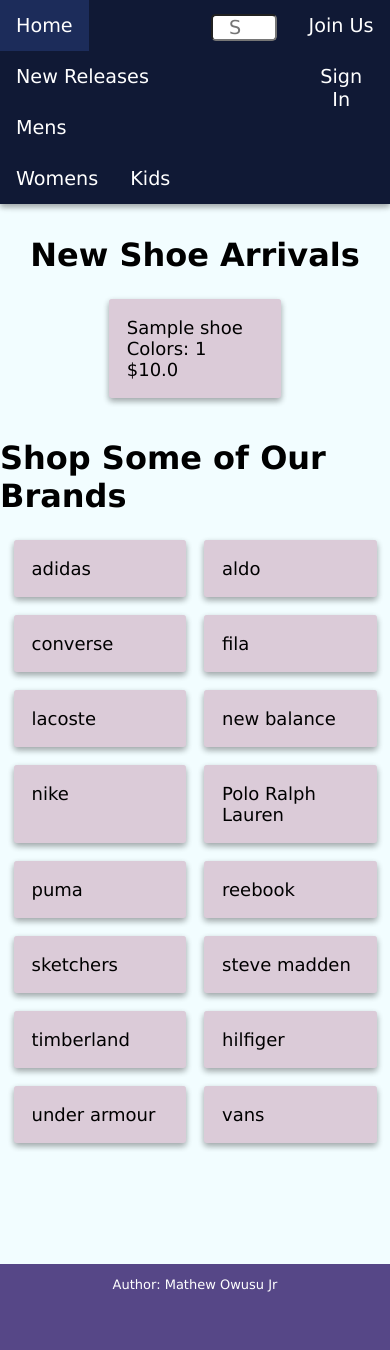
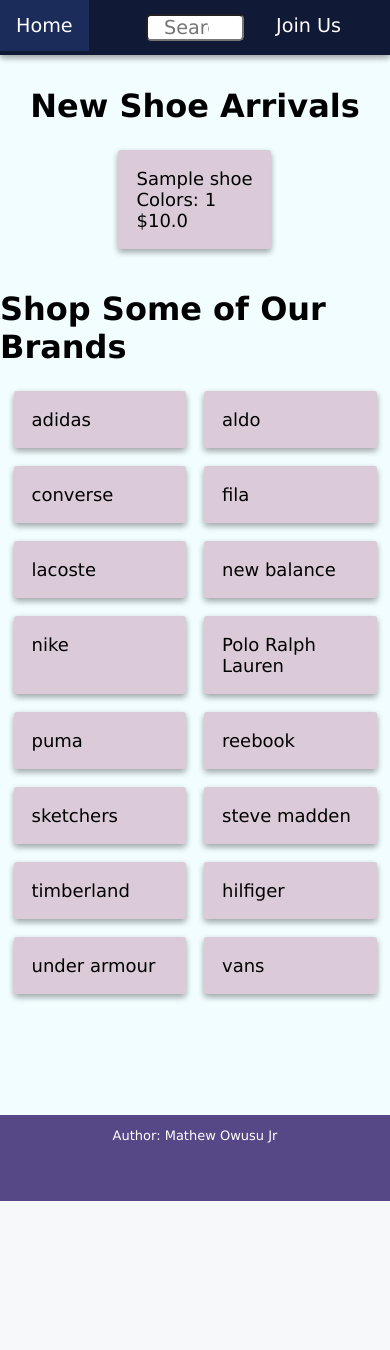
Before and after one commit to mkowusujr/sneakerhead-shoe-estore, a Flask app: page /home in a window 390 px wide. After the commit the page ends 1201 px from the top, so only its background shows below. Run offline with Flask 2, Linux system fonts and the light colour scheme; tables that the repository leaves empty hold one stand-in row (values such as "Sample post"); parts of the project's set-up code (start-up, migrations or seed data) failed here and were passed over.

Commit message:
made home page new arrivals responsive on mobile

```diff
--- a/website/static/dist/main.css
+++ b/website/static/dist/main.css
@@ -43,7 +43,8 @@
 .nav-bar {
   box-shadow: rgba(0, 0, 0, 0.16) 0px 3px 6px, rgba(0, 0, 0, 0.23) 0px 3px 6px;
   background-color: #101935;
-  width: 100%;
+  width: 100vw;
+  height: 55px;
   overflow: hidden;
   font-size: larger;
   position: -webkit-sticky;
@@ -53,7 +54,7 @@
 .nav-bar ul {
   list-style-type: none;
   display: grid;
-  grid-template-columns: 50vw auto auto;
+  grid-template-columns: auto auto auto;
 }
 .nav-bar ul li {
   float: left;
@@ -75,6 +76,17 @@
 }
 .nav-bar .nav-block {
   justify-self: end;
+}
+.nav-bar nav-icon {
+  display: none;
+}
+@media screen and (max-width: 1220px) {
+  .nav-bar {
+    display: flex;
+  }
+  .nav-bar .links {
+    display: none;
+  }
 }
 
 footer {
@@ -134,7 +146,7 @@
   padding-left: 1em;
 }
 
-.item-card {
+.item-card, .arrival-card {
   display: block;
   background-color: #DBCBD8;
   text-align: left;
@@ -146,13 +158,32 @@
   box-shadow: rgba(0, 0, 0, 0.16) 0px 3px 6px, rgba(0, 0, 0, 0.23) 0px 3px 6px;
 }
 @media only screen and (max-width: 900px) {
-  .item-card {
+  .item-card, .arrival-card {
     width: 35vw;
     margin: 0.5em;
   }
 }
-.item-card:hover, .item-card:active {
+.item-card:hover, .arrival-card:hover, .item-card:active, .arrival-card:active {
   background-color: #d1a4ca;
+}
+
+.arrival-card {
+  width: 10vw;
+}
+@media screen and (max-width: 700px) {
+  .arrival-card {
+    width: 15vw;
+  }
+}
+@media screen and (max-width: 500px) {
+  .arrival-card {
+    width: 20vw;
+  }
+}
+@media screen and (max-width: 500px) {
+  .arrival-card {
+    width: 30vw;
+  }
 }
 
 .collections, .colors-grid, .brand-collections {
@@ -238,6 +270,16 @@
 .new-arrivals ul {
   display: grid;
   grid-template-columns: auto auto auto auto auto;
+}
+@media screen and (max-width: 700px) {
+  .new-arrivals ul {
+    grid-template-columns: auto auto auto;
+  }
+}
+@media screen and (max-width: 400px) {
+  .new-arrivals ul {
+    grid-template-columns: auto auto;
+  }
 }
 
 .pagination {
--- a/website/static/sass/components/_new-arrivals.scss
+++ b/website/static/sass/components/_new-arrivals.scss
@@ -4,5 +4,11 @@
     ul {
         display: grid;
         grid-template-columns: auto auto auto auto auto;
+        @media screen and (max-width: 700px){
+            grid-template-columns: auto auto auto;
+        }
+        @media screen and (max-width: 400px){
+            grid-template-columns: auto auto;
+        }
     }
 }
--- a/website/static/sass/components/_shoe-product.scss
+++ b/website/static/sass/components/_shoe-product.scss
@@ -3,7 +3,7 @@
     @include dropShadow();
     border: none;
     border-color: none;
-
+    width: 80vw;
     input[type="submit"] {
         width:fit-content!important;
     }
--- a/website/templates/index.html
+++ b/website/templates/index.html
@@ -11,7 +11,7 @@
         <h2>New Shoe Arrivals</h2>
         <ul>
             {% for shoe in recently_added %}
-                <li class="item-card" onclick="redirectUrl('{{url_for('cust_catalog_views.display_product', id=shoe.id)}}')">
+                <li class="arrival-card" onclick="redirectUrl('{{url_for('cust_catalog_views.display_product', id=shoe.id)}}')">
                     <p>{{ shoe.name  }}</p>
                     <p>Colors: {{shoe.colors | length }}</p>
                     <p>${{ shoe.price  }}</p>
```
Also changed, not shown: other parts of website/static/dist/main.css (+21 -5 lines), 1 other file.
